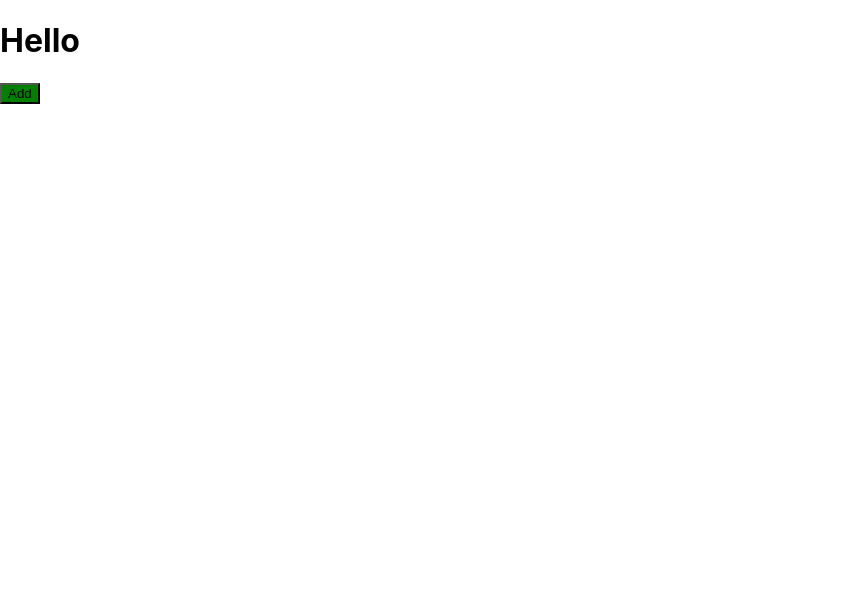
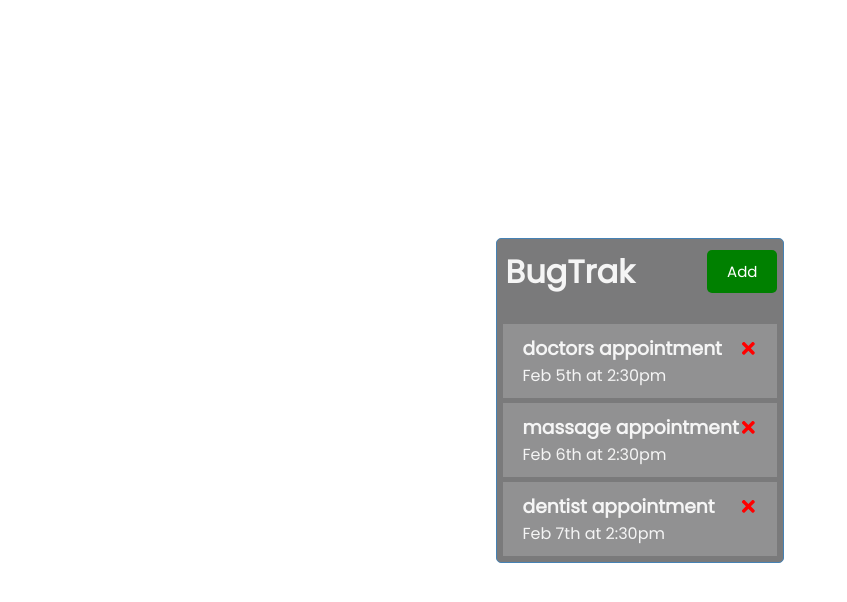
Before and after one commit to BBentleyDev/BugTrak, a React (Create React App) app: page / in a window 1280 px wide. Shown: the top 602 px of the page, without its empty margins (0-847 px from the left). Built offline with nearby package versions, Linux system fonts and the light colour scheme.

Commit message:
added task/tasks components

```diff
--- a/package.json
+++ b/package.json
@@ -8,6 +8,7 @@
     "@testing-library/user-event": "^13.5.0",
     "react": "^18.2.0",
     "react-dom": "^18.2.0",
+    "react-icons": "^4.6.0",
     "react-scripts": "5.0.1",
     "web-vitals": "^2.1.4"
   },
--- a/public/index.html
+++ b/public/index.html
@@ -24,7 +24,7 @@
       work correctly both with client-side routing and a non-root public URL.
       Learn how to configure a non-root public URL by running `npm run build`.
     -->
-    <title>Task Tracker</title>
+    <title>BugTrak</title>
   </head>
   <body>
     <noscript>You need to enable JavaScript to run this app.</noscript>
--- a/src/App.js
+++ b/src/App.js
@@ -1,9 +1,39 @@
 import Header from './components/Header'
+import Tasks from './components/Tasks'
+import { useState } from 'react'
 
 function App() {
+  const [tasks, setTasks] = useState([
+    {
+        id: 1,
+        text: 'doctors appointment',
+        day: 'Feb 5th at 2:30pm',
+        reminder: true,
+    },
+    {
+        id: 2,
+        text: 'massage appointment',
+        day: 'Feb 6th at 2:30pm',
+        reminder: true,
+    },
+    {
+        id: 3,
+        text: 'dentist appointment',
+        day: 'Feb 7th at 2:30pm',
+        reminder: true,
+    },
+])
+
+  // Delete Task
+
+  const deleteTask = (id) => {
+    console.log('delete', id)
+  }
+
   return (
     <div className="container">
-      <Header title='Hello' />
+      <Header title='BugTrak' />
+      <Tasks tasks={tasks} onDelete={deleteTask}/>
     </div>
   );
 }
--- /dev/null
+++ b/src/components/Task.js
@@ -0,0 +1,18 @@
+import { FaTimes } from 'react-icons/fa'
+
+const Task = ( {task, onDelete} ) => {
+  return (
+    <div className='task'>
+        <h3>
+            {task.text}
+            <FaTimes
+            style={{ color: 'red', cursor: 'pointer' }}
+            onClick={() => onDelete(task.id)}
+            />
+        </h3>
+        <p>{task.day}</p>
+    </div>
+  )
+}
+
+export default Task
--- /dev/null
+++ b/src/components/Tasks.js
@@ -0,0 +1,13 @@
+import Task from './Task'
+
+const Tasks = ({ tasks, onDelete }) => {
+  return (
+    <>
+        {tasks.map( (task) => (
+            <Task key={task.id} task={task} onDelete={onDelete}/>
+        ))}
+    </>
+  )
+}
+
+export default Tasks
--- a/src/index.css
+++ b/src/index.css
@@ -1,13 +1,439 @@
-body {
-  margin: 0;
-  font-family: -apple-system, BlinkMacSystemFont, 'Segoe UI', 'Roboto', 'Oxygen',
-    'Ubuntu', 'Cantarell', 'Fira Sans', 'Droid Sans', 'Helvetica Neue',
-    sans-serif;
-  -webkit-font-smoothing: antialiased;
-  -moz-osx-font-smoothing: grayscale;
+@import url('https://fonts.googleapis.com/css2?family=Poppins:wght@300;400&display=swap');
+
+.centered {
+  justify-content: center; /* center items horizontally, in this case */
+  align-items: center;     /* center items vertically, in this case */
+  display: flex;
 }
 
-code {
-  font-family: source-code-pro, Menlo, Monaco, Consolas, 'Courier New',
-    monospace;
+a{
+  color: white;
 }
+
+.sun {
+  display:flex;
+  justify-content: center; /* center items horizontally, in this case */
+  align-items: center;     /* center items vertically, in this case */
+  border-radius:50%;
+  height:200px;
+  width:200px;
+  right: 100px;
+  background:orange;
+  box-shadow: 0 0 10px orange,
+                0 0 60px orange,
+                0 0 200px yellow,
+                inset 0 0 80px yellow;
+  z-index:12;
+  z-index:-99;
+}
+
+* {
+  box-sizing: border-box;
+  margin: 0;
+  padding: 0;
+}
+
+/* sources https://unsplash.com/photos/c9OCWLka764 */
+body {
+  font-family: 'Poppins', sans-serif;
+  display: flex;
+  align-items: center;
+  justify-content: center;
+  flex-direction: column;
+  min-height: 100vh;
+  /* background-image: url('imgs/paul-volkmer-qVotvbsuM_c-unsplash.jpg'); */
+  background-repeat: no-repeat;
+  background-attachment: fixed;
+  background-size: 250vh 100vh;
+
+
+}
+
+.container {
+  max-width: 66vh;
+  margin: 1px auto;
+  overflow: auto;
+  min-height: 300px;
+  border: 1px solid steelblue;
+  padding: 1px;
+  border-radius: 5px;
+  background-color: #313133a4;
+}
+
+.header {
+  display: flex;
+  justify-content: space-between;
+  align-items: center;
+  margin-bottom: 20px;
+}
+
+.btn {
+  display: inline-block;
+  background: #000;
+  color: #fff;
+  border: none;
+  padding: 10px 20px;
+  margin: 5px;
+  border-radius: 5px;
+  cursor: pointer;
+  text-decoration: none;
+  font-size: 15px;
+  font-family: inherit;
+}
+
+.btn:focus {
+  outline: none;
+}
+
+.btn:active {
+  transform: scale(0.98);
+}
+
+.btn-block {
+  display: block;
+  width: 100%;
+}
+
+.task {
+  background: #f4f4f431;
+  margin: 5px;
+  padding: 10px 20px;
+  cursor: pointer;
+}
+
+.task.reminder {
+  border-left: 5px solid green;
+}
+
+.task h3 {
+  display: flex;
+  align-items: center;
+  justify-content: space-between;
+}
+
+.add-form {
+  margin-bottom: 40px;
+}
+
+.form-control {
+  margin: 20px 0;
+}
+
+.form-control label {
+  display: block;
+}
+
+.form-control input {
+  width: 100%;
+  height: 40px;
+  margin: 5px;
+  padding: 3px 7px;
+  font-size: 17px;
+}
+
+.form-control-check {
+  display: flex;
+  align-items: center;
+  justify-content: space-between;
+}
+
+.form-control-check label {
+  flex: 1;
+}
+
+.form-control-check input {
+  flex: 2;
+  height: 20px;
+}
+
+footer {
+  margin-top: 30px;
+  text-align: center;
+}
+
+.image{
+  height: auto;
+  width: auto;
+  max-width: 50%;
+  min-width: 50%;
+}
+
+.moon {
+  animation: moonanim 2s 1;
+  position: relative;
+  margin: 10px;
+  width: 200px;
+  height: 200px;
+  background: #c7cbd0;
+  border-radius: 50%;
+  box-shadow: inset -25px 0px 0 0px #9098a1;
+  transition: transform 0.2s ease-in-out;
+}
+
+li {
+  position: absolute;
+  list-style: none;
+  background: #737277;
+  border-radius: 50%;
+}
+li:nth-child(1) {
+  left: 25px;
+  top: 60px;
+  width: 50px;
+  height: 50px;
+  box-shadow: inset 6px -2px 0 0px #414043;
+}
+li:nth-child(2) {
+  left: 150px;
+  top: 50px;
+  width: 25px;
+  height: 25px;
+  box-shadow: inset 3px -1px 0 0px #414043;
+}
+
+li:nth-child(3) {
+  left: 100px;
+  top: 150px;
+  width: 25px;
+  height: 25px;
+  box-shadow: inset 3px -1px 0 0px #414043;
+}
+
+li:nth-child(4) {
+  left: 50px;
+  top: 150px;
+  width: 12.5px;
+  height: 12.5px;
+  box-shadow: inset 2.4px -0.8px 0 0px #414043;
+}
+
+li:nth-child(5) {
+  left: 87.5px;
+  top: 16.66666667px;
+  width: 12.5px;
+  height: 12.5px;
+  box-shadow: inset 2.4px -0.8px 0 0px #414043;
+}
+
+li:nth-child(6) {
+  left: 114.28571429px;
+  top: 80px;
+  width: 12.5px;
+  height: 12.5px;
+  box-shadow: inset 2.4px -0.8px 0 0px #414043;
+}
+
+li:nth-child(7) {
+  left: 181.81818182px;
+  top: 100px;
+  width: 12.5px;
+  height: 12.5px;
+  box-shadow: inset 2.4px -0.8px 0 0px #414043;
+}
+
+.p{
+  z-index: -1;
+  position:fixed;
+  left:0px;
+  top:50px;
+  width:1px;
+  height:1px;
+  background-color:white;
+  position:fixed;
+  animation-name:particleAnimation;
+  animation-timing-function: infinite;
+  animation-iteration-count: infinite;
+  -ms-transform: rotate(20deg); /* IE 9 */
+  transform: rotate(20deg);
+}
+.p::before{
+  position:absolute;
+  display:block;
+  content:"";
+  width:100px;
+  right:1px;
+  top:0px;
+  height:1px;
+  background: linear-gradient(to right, rgba(0,0,0,0) 0%,rgba(255,255,255,0.4) 100%);
+}
+.p-1{
+  animation-duration:20s;
+  left: 10%;
+}
+.p-2{
+  animation-duration:10s;
+  top:60%;
+  left: 40%;
+}
+.p-3{
+  animation-duration:40s;
+  top:90%;
+  left: 60%;
+}
+
+.p-4{
+  animation-duration:15s;
+  left: 25%;
+}
+.p-5{
+  animation-duration:11s;
+  top:30%;
+  left: 20%;
+}
+.p-6{
+  animation-duration:50s;
+  top:33%;
+  left: 10%;
+}
+
+.p-7{
+  animation-duration:5s;
+  left: 50%;
+}
+.p-8{
+  animation-duration:3s;
+  top:10%;
+  left: 30%;
+}
+.p-9{
+  animation-duration:11s;
+  top:40%;
+  left: 60%;
+}
+
+.p-11{
+  animation-duration:7s;
+  left: 10%;
+}
+.p-21{
+  animation-duration:5s;
+  top:60%;
+  left: 40%;
+}
+.p-31{
+  animation-duration:11s;
+  top:90%;
+  left: 60%;
+}
+
+.p-41{
+  animation-duration:4s;
+  left: 25%;
+}
+.p-51{
+  animation-duration:2s;
+  top:30%;
+  left: 20%;
+}
+.p-61{
+  animation-duration:1s;
+  top:33%;
+  left: 10%;
+}
+
+.p-71{
+  animation-duration:4s;
+  left: 50%;
+}
+.p-81{
+  animation-duration:1s;
+  top:10%;
+  left: 30%;
+}
+.p-91{
+  animation-duration:4s;
+  top:40%;
+  left: 60%;
+}
+
+h1,h3,p,label {
+  color: whitesmoke;
+}
+
+@keyframes particleAnimation
+{
+    from {
+        top: -100px;
+    }
+
+  50% {
+    transform: translateY(500px);
+  }
+    to {
+        left: calc( 100% + 100px );
+        top: calc( 100% + 100px );
+    }
+}
+
+@keyframes tothetop
+{
+
+  from {
+  display: flex;
+  align-items: center;
+  justify-content: center;
+  flex-direction: column;
+  min-height: 100vh;
+  background: #0c0c2b;
+  }
+
+  to {
+    display: block;
+    align-items: none;
+    justify-content: none;
+    min-height: 0vh;
+    align-items: center;
+  }
+}
+
+@keyframes moonanim
+{
+  from {
+    top: -50vh;
+  }
+
+  to {
+    top: 0;
+  }
+}
+
+.logo {
+  color: white;
+  font-family: Sail;
+}
+
+img{
+  -webkit-user-drag: none;
+  user-select: none;
+  -moz-user-select: none;
+  -webkit-user-select: none;
+  -ms-user-select: none;
+  pointer-events: none;
+}
+
+/* .bplanet {
+  background-image: url("imgs/IMG_7847.PNG");
+  height: 100px;
+  width: 100px;
+
+} */
+
+.background-fullviewport{
+  right: -50vh;
+  width: 100vh;
+  padding: 20px;
+  height: 0;
+
+}
+
+h1{
+  padding: 1vh;
+}
+
+@media screen and (max-width: 992px) {
+
+}
+
+#logo{
+  max-height: 100px;
+}
```
Also changed, not shown: 1 other file (tests, documents, lock files or other folders).
